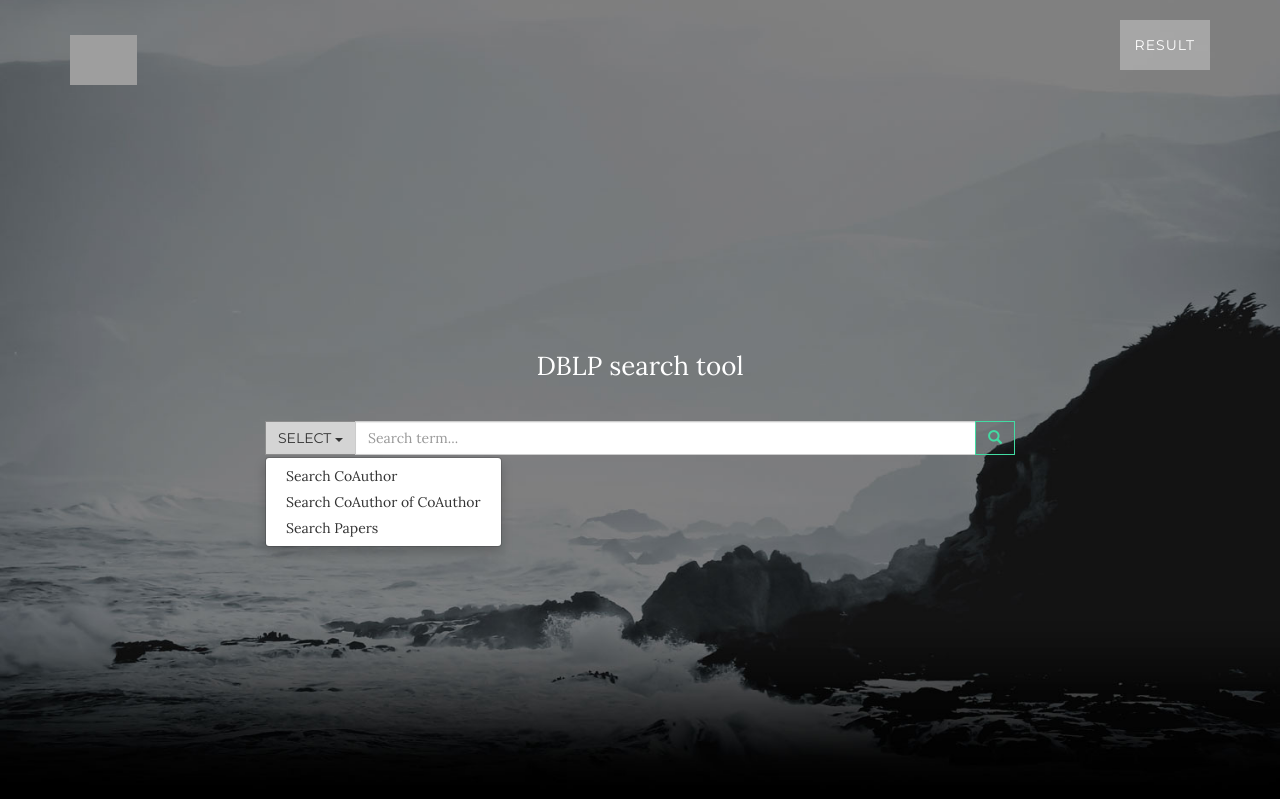
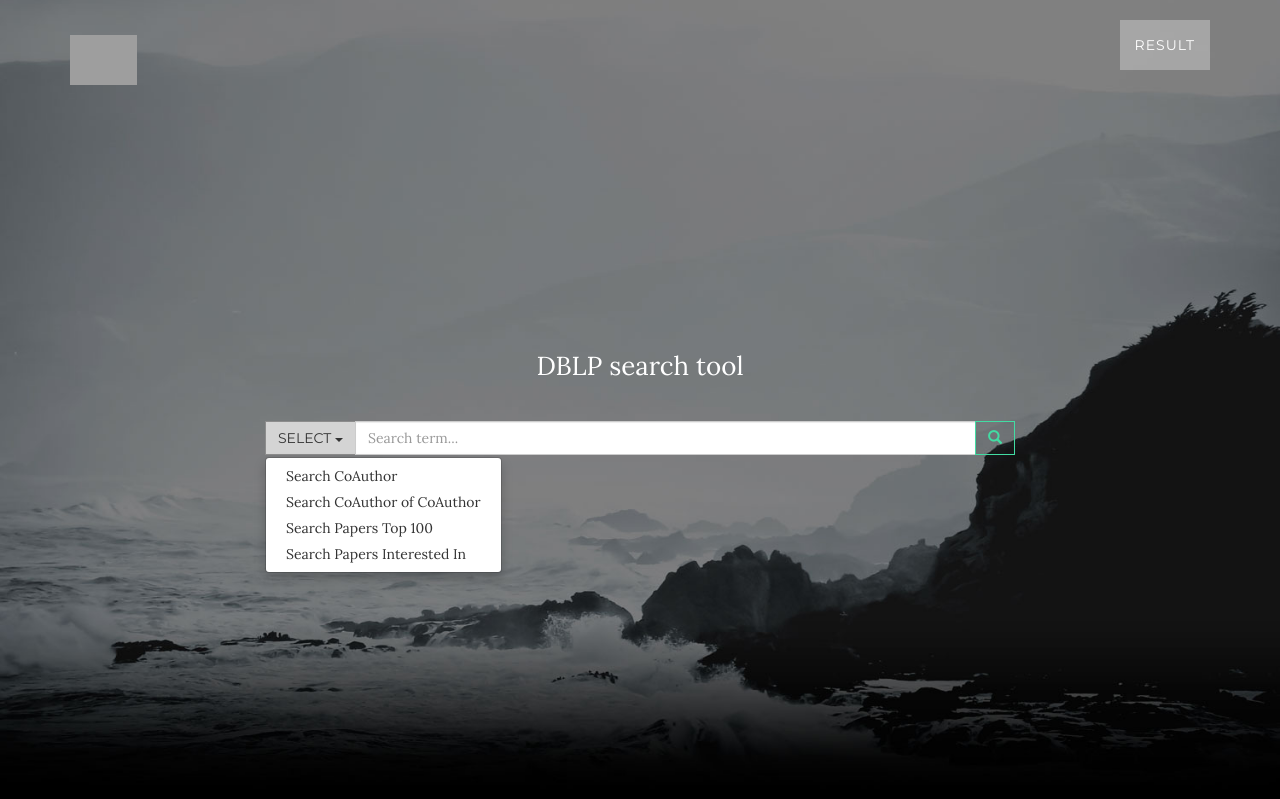
Before and after one commit to cmusv-sc/DIWD-Team4-Wei-Lin-Tsai, a Django app: page / in a window 1280 px wide, after a click on "SELECT". Shown: the top 799 px of the page. Run offline with Django 3.2, Linux system fonts and the light colour scheme; some libraries are stand-ins or nearby versions; grey boxes are pictures that could not be loaded.

Commit message:
papers intersted in option

```diff
--- a/mysite/templates/base.html
+++ b/mysite/templates/base.html
@@ -84,7 +84,8 @@
                                 <ul class="dropdown-menu" role="menu">
                                   <li><a href="#coauthor">Search CoAuthor</a></li>
                                   <li><a href="#coauthor2">Search CoAuthor of CoAuthor</a></li>
-                                  <li><a href="#papers">Search Papers</a></li>
+                                  <li><a href="#papers">Search Papers Top 100</a></li>
+                                  <li><a href="#papers-interested-in">Search Papers Interested In</a></li>
                                 </ul>
                             </div>
                             <input type="hidden" name="search_param" value="1" id="search_param">
```
